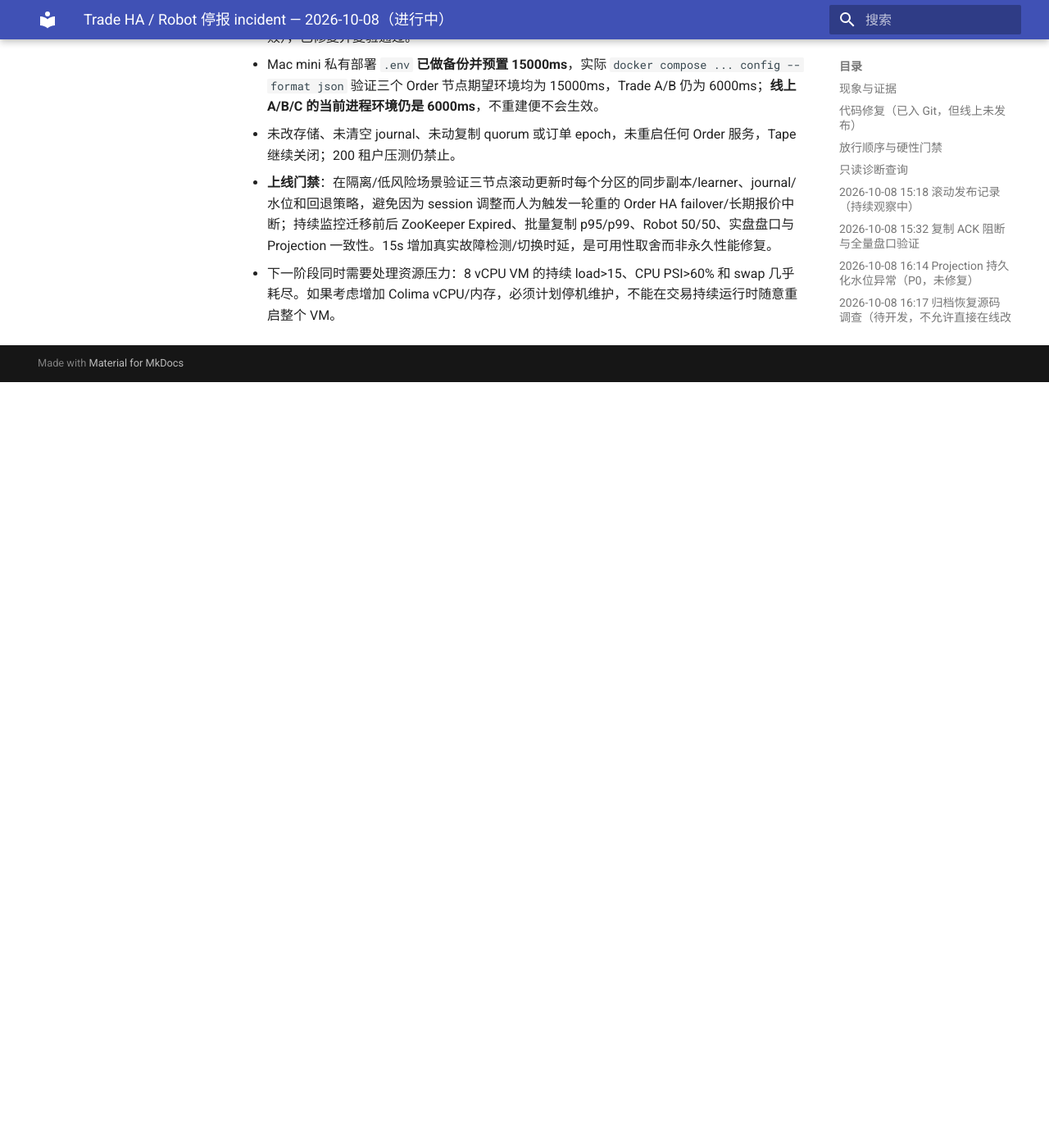
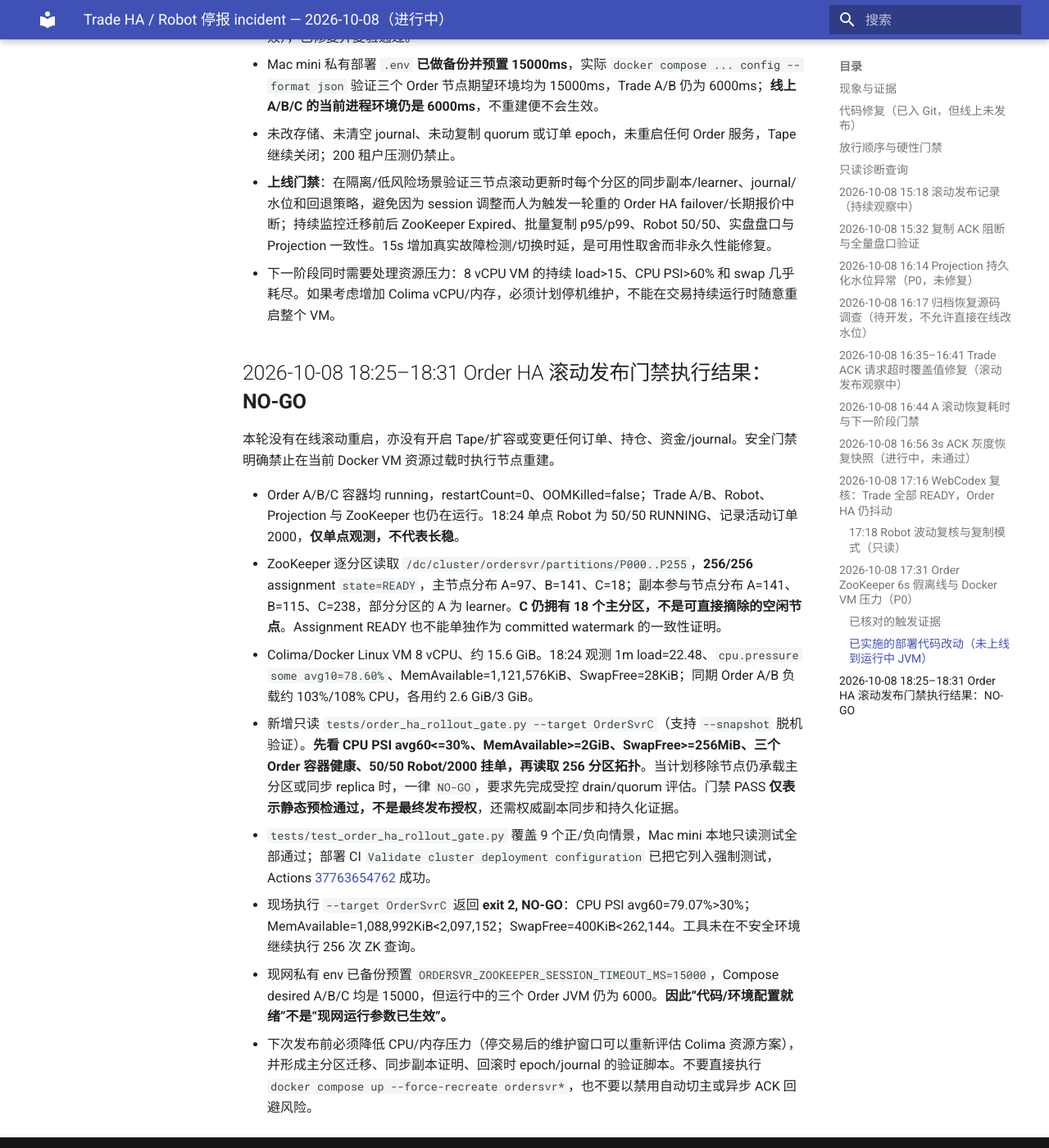
Before and after one commit to bliplink/dc-quant-deploy, an MkDocs documentation site: the page built from docs/TRADE_ROBOT_HEAP_INCIDENT_20261008.zh-CN.md, in a window 1280 px wide and 1400 px high, scrolled down 9715 px. Shown: the whole window at 82% size. Built offline with MkDocs 1.6.1 and Material for MkDocs 9.7.7, drawn with Linux system fonts in a browser that asks for light colours; before the commit the page ends 10181 px from its top, so only the background shows below that.

Commit message:
docs: record Order HA rollout NO-GO and reproducible preflight evidence

```diff
--- a/docs/TRADE_ROBOT_HEAP_INCIDENT_20261008.zh-CN.md
+++ b/docs/TRADE_ROBOT_HEAP_INCIDENT_20261008.zh-CN.md
@@ -152,3 +152,16 @@
 - 未改存储、未清空 journal、未动复制 quorum 或订单 epoch，未重启任何 Order 服务，Tape 继续关闭；200 租户压测仍禁止。
 - **上线门禁**：在隔离/低风险场景验证三节点滚动更新时每个分区的同步副本/learner、journal/水位和回退策略，避免因为 session 调整而人为触发一轮重的 Order HA failover/长期报价中断；持续监控迁移前后 ZooKeeper Expired、批量复制 p95/p99、Robot 50/50、实盘盘口与 Projection 一致性。15s 增加真实故障检测/切换时延，是可用性取舍而非永久性能修复。
 - 下一阶段同时需要处理资源压力：8 vCPU VM 的持续 load>15、CPU PSI>60% 和 swap 几乎耗尽。如果考虑增加 Colima vCPU/内存，必须计划停机维护，不能在交易持续运行时随意重启整个 VM。
+
+## 2026-10-08 18:25–18:31 Order HA 滚动发布门禁执行结果：**NO-GO**
+
+本轮没有在线滚动重启，亦没有开启 Tape/扩容或变更任何订单、持仓、资金/journal。安全门禁明确禁止在当前 Docker VM 资源过载时执行节点重建。
+
+- Order A/B/C 容器均 running，restartCount=0、OOMKilled=false；Trade A/B、Robot、Projection 与 ZooKeeper 也仍在运行。18:24 单点 Robot 为 50/50 RUNNING、记录活动订单 2000，**仅单点观测，不代表长稳**。
+- ZooKeeper 逐分区读取 `/dc/cluster/ordersvr/partitions/P000..P255`，**256/256** assignment `state=READY`，主节点分布 A=97、B=141、C=18；副本参与节点分布 A=141、B=115、C=238，部分分区的 A 为 learner。**C 仍拥有 18 个主分区，不是可直接摘除的空闲节点**。Assignment READY 也不能单独作为 committed watermark 的一致性证明。
+- Colima/Docker Linux VM 8 vCPU、约 15.6 GiB。18:24 观测 1m load=22.48、`cpu.pressure some avg10=78.60%`、MemAvailable=1,121,576KiB、SwapFree=28KiB；同期 Order A/B 负载约 103%/108% CPU，各用约 2.6 GiB/3 GiB。
+- 新增只读 `tests/order_ha_rollout_gate.py --target OrderSvrC`（支持 `--snapshot` 脱机验证）。**先看 CPU PSI avg60<=30%、MemAvailable>=2GiB、SwapFree>=256MiB、三个 Order 容器健康、50/50 Robot/2000 挂单，再读取 256 分区拓扑**。当计划移除节点仍承载主分区或同步 replica 时，一律 `NO-GO`，要求先完成受控 drain/quorum 评估。门禁 PASS **仅表示静态预检通过，不是最终发布授权**，还需权威副本同步和持久化证据。
+- `tests/test_order_ha_rollout_gate.py` 覆盖 9 个正/负向情景，Mac mini 本地只读测试全部通过；部署 CI `Validate cluster deployment configuration` 已把它列入强制测试，Actions [37763654762](https://github.com/bliplink/dc-quant-deploy/actions/runs/37763654762) 成功。
+- 现场执行 `--target OrderSvrC` 返回 **exit 2, NO-GO**：CPU PSI avg60=79.07%>30%；MemAvailable=1,088,992KiB<2,097,152；SwapFree=400KiB<262,144。工具未在不安全环境继续执行 256 次 ZK 查询。
+- 现网私有 env 已备份预置 `ORDERSVR_ZOOKEEPER_SESSION_TIMEOUT_MS=15000`，Compose desired A/B/C 均是 15000，但运行中的三个 Order JVM 仍为 6000。**因此“代码/环境配置就绪”不是“现网运行参数已生效”。**
+- 下次发布前必须降低 CPU/内存压力（停交易后的维护窗口可以重新评估 Colima 资源方案），并形成主分区迁移、同步副本证明、回滚时 epoch/journal 的验证脚本。不要直接执行 `docker compose up --force-recreate ordersvr*`，也不要以禁用自动切主或异步 ACK 回避风险。
```
